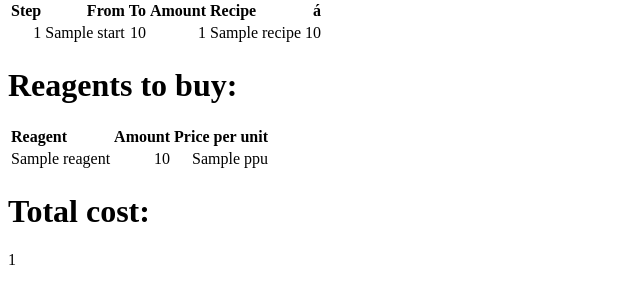
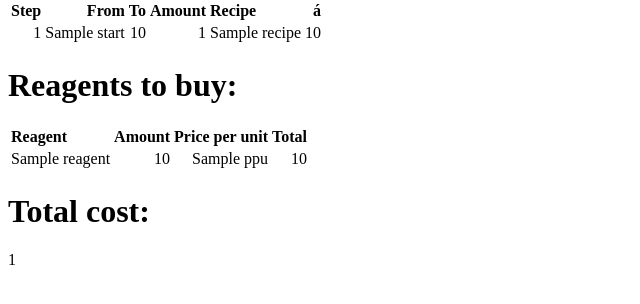
Before and after one commit to znibb/WowProfessionLevelingTool, a Flask app: template app/templates/results.html in a window 1280 px wide. Shown: the part 186-490 px from the top of the page, without its empty margins (0-640 px from the left). Run offline with Flask 2, Linux system fonts and the light colour scheme; the template is opened without the code that fills it: most values are stand-ins (such as "Sample title", 1, 10 or a date in 2020); form fields are guessed from the names that the template uses.

Commit message:
Added total cost of each reagent to output

```diff
--- a/app/routes.py
+++ b/app/routes.py
@@ -128,6 +128,11 @@ def results():
         # Increment skill
         currentSkill += 1
 
+    # Calculate total cost for each purchased reagent
+    for reagent in reagentsToBuy:
+        reagentsToBuy[reagent]["Total"] = prettyPrintPrice(reagentsToBuy[reagent]["Amount"] * reagentPrices[reagent])
+
+    # Calculate total levelling cost
     totalCost = prettyPrintPrice(calculateTotalCost(reagentsToBuy, reagentPrices))
 
     return render_template('results.html',
--- a/app/templates/results.html
+++ b/app/templates/results.html
@@ -31,6 +31,7 @@
             <th align="left">Reagent</th>
             <th align="right">Amount</th>
             <th align="right">Price per unit</th>
+            <th align="right">Total</th>
         </tr>
         {% if reagents.items is defined %}
             {% for reagent, info in reagents.items() %}
@@ -38,6 +39,7 @@
                     <td>{{ reagent }}</td>
                     <td align="right">{{ info["Amount"] }}</td>
                     <td align="right">{{ info["PPU"] }}</td>
+                    <td align="right">{{ info["Total"] }}</td>
                 </tr>
             {% endfor %}
         {% endif %}
```
